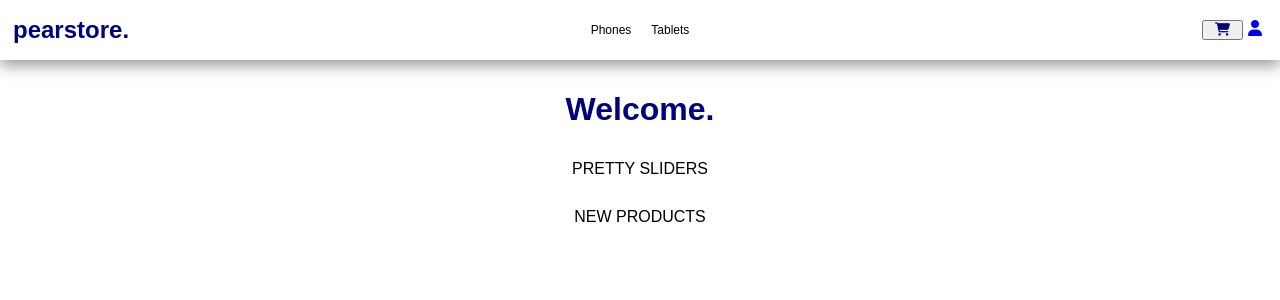
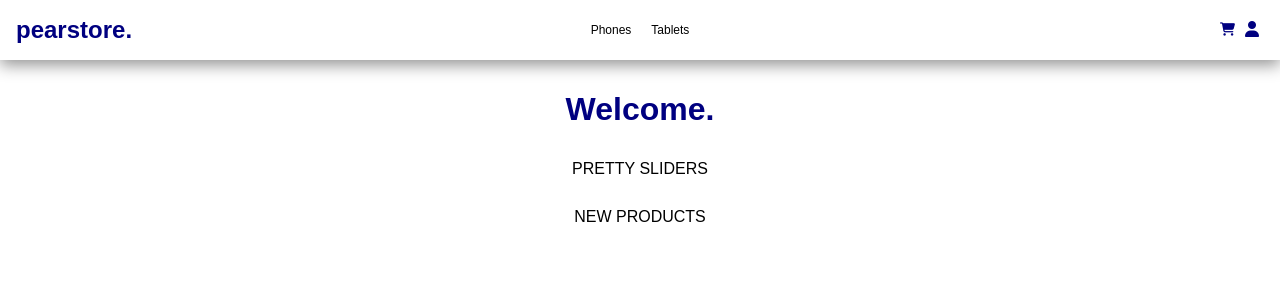
Before and after one commit to thomasdang1996/pear-store-fe, a React (Vite) app: page / in a window 1280 px wide. Shown: the top 300 px of the page. Built offline with nearby package versions, Linux system fonts and the light colour scheme.

Commit message:
udpate-css: added css grid laylout

```diff
--- a/src/App.jsx
+++ b/src/App.jsx
@@ -35,13 +35,14 @@ export default function App() {
 
             <li className='nav-user padded'>
               <button
+                className='shopping-cart'
                 ref={useOutsideClick(() => setIsOpen(false))}
                 onClick={() => setIsOpen(!isOpen)} >
-                <Link className='shopping-cart'>
-                  <i className="fa-solid fa-cart-shopping" />
-                </Link>
+                <i className="fa-solid fa-cart-shopping" />
               </button>
-              <Link id='user-link'><i className="fa-solid fa-user" /></Link>
+              <Link className='user-link' id='user-link'>
+                <i className="fa-solid fa-user" />
+              </Link>
             </li>
           </ul>
         </nav>
--- a/src/css/NavBar.css
+++ b/src/css/NavBar.css
@@ -2,8 +2,6 @@
 
 .nav-container {
     display: flex;
-    justify-content: center;
-    align-items: center;
     width: 100%;
     min-width: 20%;
     height: 60px;
@@ -23,7 +21,6 @@
 
 .ul-container li {
     width: 100%;
-    padding: 5px;
 }
 
 .nav-logo{
@@ -36,14 +33,11 @@
 }
 
 .nav-products {
-    text-decoration: none;
     display: flex;
     justify-content: center;
 }
 
 .nav-products a {
-    display: flex;
-    justify-content: center;
     margin: 0 5px;
     padding: 0px 5px;
     color: black;
@@ -65,12 +59,23 @@
 .nav-user {
     display: flex;
     justify-content: right;
+    align-items: center;
 }
 
-.nav-user a {
+.nav-user .user-link{
+    margin: 0px 5px;
+    text-decoration: none;
+    color: var(--color);
+}
+.nav-user .shopping-cart{
+    border: none;
+    padding: 0;
+    cursor: pointer;
+    background: none;
+    outline: none;
     display: flex;
     margin: 0px 5px;
-    text-decoration: none;
+    color: var(--color);
 }
 
 .sticky {
--- a/src/pages/Pages.css
+++ b/src/pages/Pages.css
@@ -16,39 +16,28 @@
     font-family: inherit;
 }
 
-.page div {
-    display: flex;
-    justify-content: center;
-    margin: 10px 10px;
-    padding: 10px 10px;
-}
-
-.page .description {
-    display: flex;
-    /* to align at the top edges of the elements */
-    align-items: flex-start;
+.product-description {
+    display: grid;
+    grid-template-rows: 300px 300px 300px;
+    grid-template-columns: 50% 50%;
 }
 
 .text-and-buttons {
     display: flex;
     align-items: center;
     flex-direction: column;
+    grid-row: 1/2;
+    grid-column: 1/1;
+    margin: 5px 5px;
+    padding: 5px 5px;
 }
 
-.grid-item {
+.product-image {
     display: flex;
-    flex-direction: column;
+    align-items: center;
     justify-content: center;
-    text-decoration: none;
+    grid-row: 1/3;
+    grid-column: 2/3;
+    margin: 5px 5px;
+    padding: 5px 5px;
 }
-
-.grid-item b {
-    display: flex;
-    justify-content: center;
-    text-decoration: none;
-    color: black;
-}
-
-.grid-item img {
-    width: 100pt;
-}
--- /dev/null
+++ b/src/pages/ProductList.css
@@ -0,0 +1,24 @@
+.grid-item {
+    display: flex;
+    flex-direction: column;
+    justify-content: center;
+    text-decoration: none;
+}
+
+.grid-item b {
+    display: flex;
+    justify-content: center;
+    text-decoration: none;
+    color: black;
+}
+
+.grid-item img {
+    width: 100pt;
+}
+
+.page div {
+    display: flex;
+    justify-content: center;
+    margin: 10px 10px;
+    padding: 10px 10px;
+}
--- a/src/pages/products/Product.jsx
+++ b/src/pages/products/Product.jsx
@@ -41,15 +41,13 @@ export function Product() {
                 </li>
                 <li>
                     <Link to={`/${productCategory.path}`}>
-                        {productCategory.title  }
+                        {productCategory.title}
                     </Link>
                 </li>
             </ul>
-            <section className="description">
+            <section className="product-description">
                 <section className="text-and-buttons">
-                    <div>
-                        <h1 className='title'> {product.name}</h1>
-                    </div>
+                    <h1 className='product-title'> {product.name}</h1>
                     <p>Lorem ipsum dolor sit amet, consectetuer adipiscing elit. Aenean placerat. Duis viverra diam non justo. Quis autem vel eum iure reprehenderit qui in ea voluptate velit esse quam nihil molestiae consequatur, vel illum qui dolorem eum fugiat quo voluptas nulla pariatur? Sed vel lectus. </p>
                     <div className="amount-counter">
                         <div>
--- a/src/pages/products/ProductList.jsx
+++ b/src/pages/products/ProductList.jsx
@@ -3,6 +3,7 @@ import { Link } from "react-router-dom";
 import { CategoryContext } from './CategoryContext'
 import { Grid } from "@mui/material";
 import "../Pages.css"
+import "../ProductList.css"
 import "../BreadCrumbNav.css"
 import image from "./phone.png"
 export function ProductList() {
```
